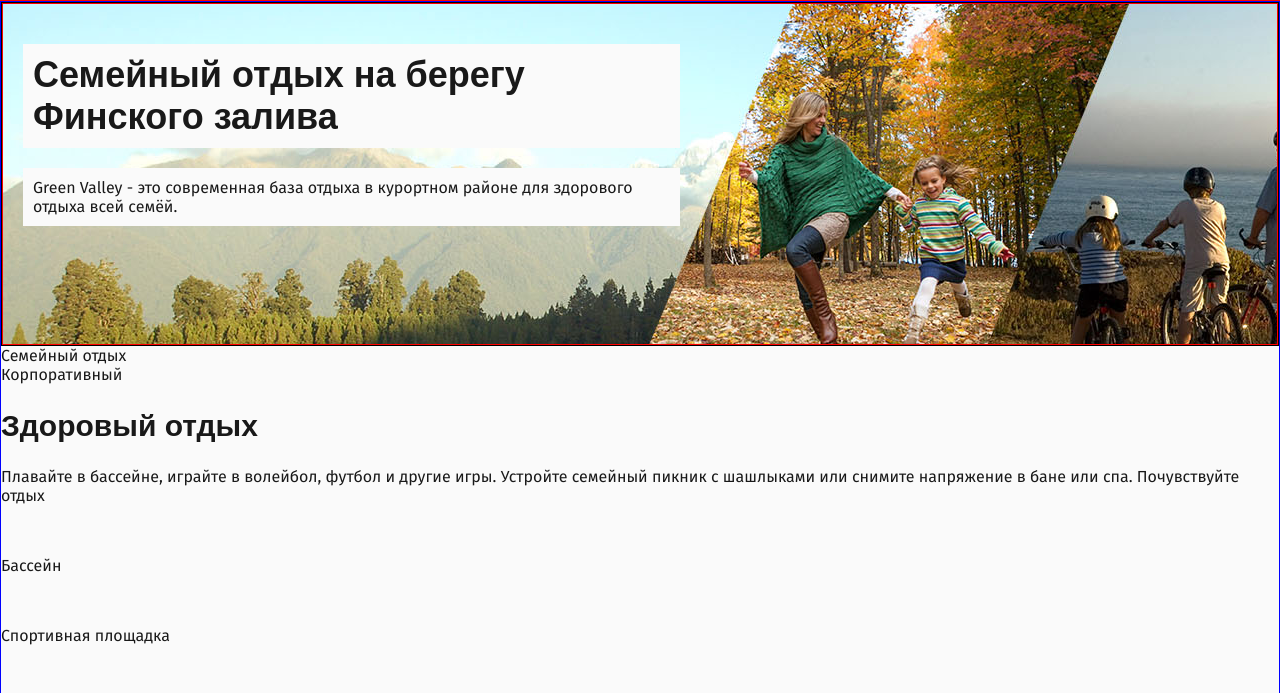
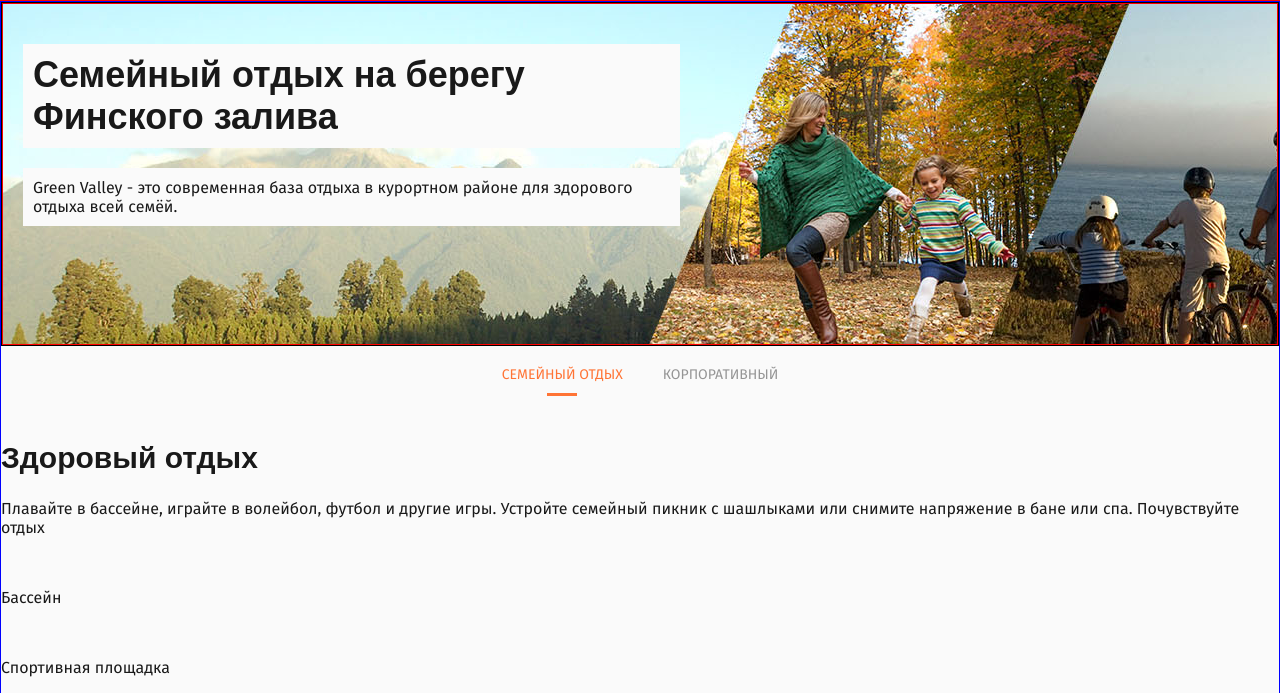
Before and after one commit to juugarkina/GreenValley2, a website: page src/index.html in a window 1280 px wide. Shown: the part 95-788 px from the top of the page. Drawn offline with nearby package versions, Linux system fonts and the light colour scheme; files that its build step writes are made by us from their sources; a web font is replaced by a local one.

Commit message:
promo tabs stylized

```diff
--- /dev/null
+++ b/src/less/blocks/tabs.less
@@ -0,0 +1,31 @@
+// Для импорта в диспетчер подключений: @import './src/less/blocks/tabs.less';
+
+
+.tabs {
+    display: flex;
+    justify-content: center;
+
+    &__item{
+        margin: 20px;
+        font-size: 14px;
+        text-transform: uppercase;
+        color: @color-grey;
+        display: flex;
+        flex-direction: column;
+        align-items: center;
+
+        &--active{
+            color: @color-orange;
+
+
+            &:after{
+                content:"";
+                width: 30px;
+                height: 3px;
+                background-color: @color-orange;
+                display: block;
+                margin-top: 10px ;
+            }
+        }
+    }
+}
--- a/src/less/style.less
+++ b/src/less/style.less
@@ -8,3 +8,4 @@
 @import './src/less/blocks/btn.less';
 @import './src/less/blocks/promo.less';
 @import './src/less/blocks/promo-slider.less';
+@import './src/less/blocks/tabs.less';
```
